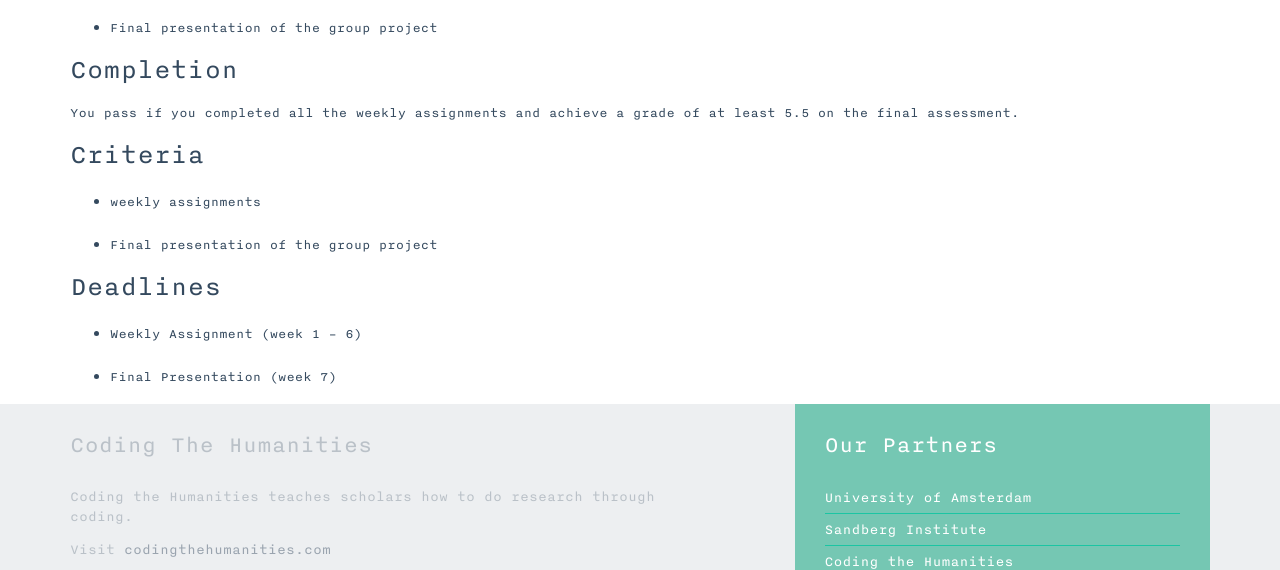
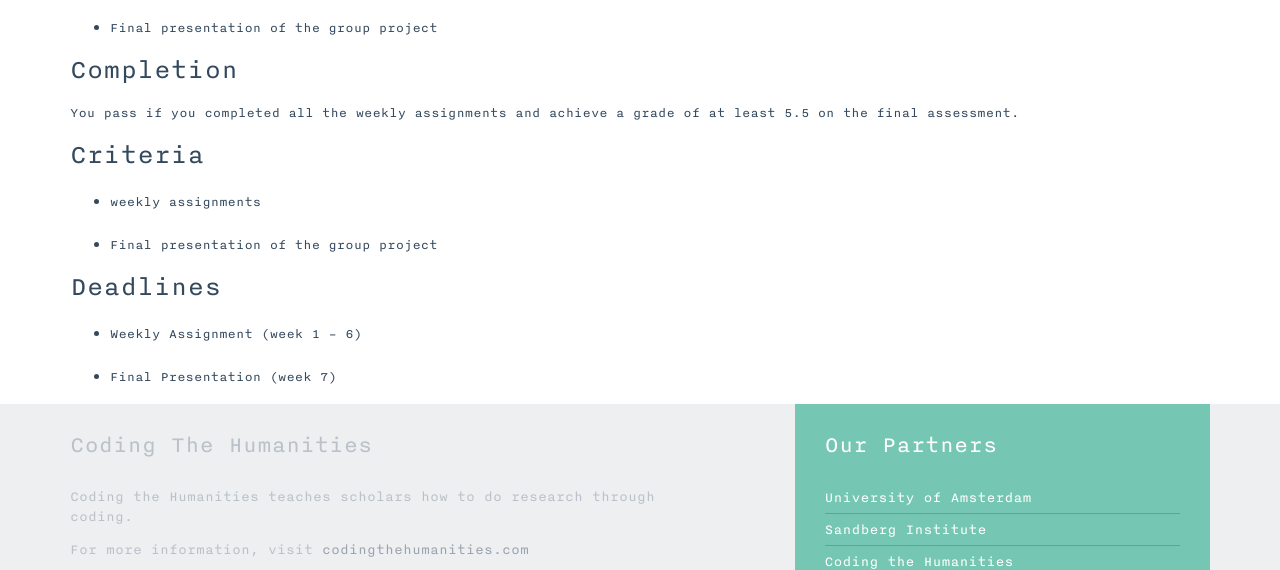
Before and after one commit to coding-the-humanities/unacademic_static, a plain HTML site: page syllabus.html in a window 1280 px wide. Shown: the part 1675-2245 px from the top of the page. Drawn offline with Linux system fonts and the light colour scheme.

Commit message:
Update 2014-10-28T21:57:46.298Z

```diff
--- a/syllabus.html
+++ b/syllabus.html
@@ -190,7 +190,7 @@ of at least 5.5 on the final assessment.
           <div class="col-xs-7">
             <h3 class="footer-title">Coding The Humanities</h3>
             <p>Coding the Humanities teaches scholars how to do research through coding.</p>
-            </p>Visit <a href="http://codingthehumanities.com/">codingthehumanities.com</a></p>
+            </p>For more information, visit <a href="http://codingthehumanities.com/">codingthehumanities.com</a></p>
             </p>
             <ul class="list-inline banner-social-buttons">
               <li>
```
